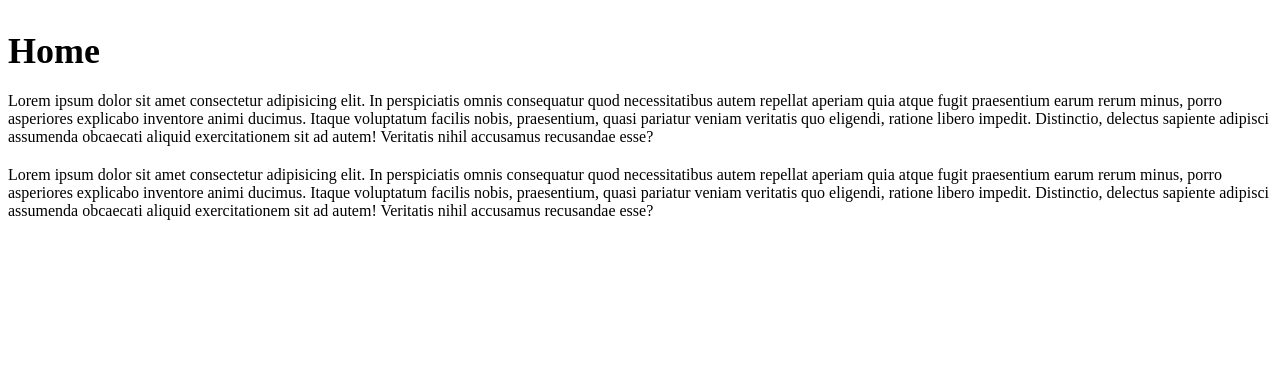
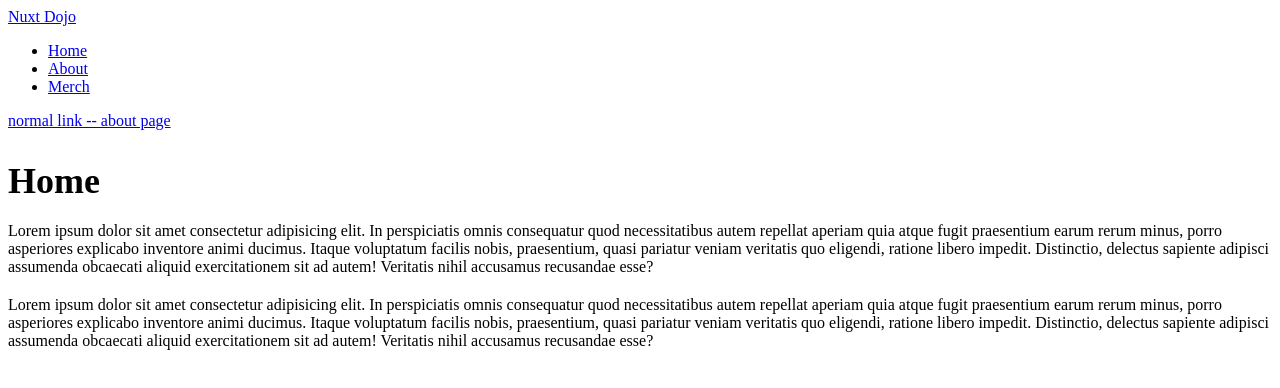
Before and after one commit to moon-choi/nuxt3, a Nuxt app: page / in a window 1280 px wide. Shown: the top 388 px of the page. Built offline with nearby package versions, Linux system fonts and the light colour scheme.

Commit message:
Nuxt 3 Crash Course #5 - NuxtLink

```diff
--- a/pages/about.vue
+++ b/pages/about.vue
@@ -1,10 +1,19 @@
 <template>
   <div>
+    <header>
+      <nav>
+        <NuxtLink to="/">Nuxt Dojo</NuxtLink>
+        <ul >
+          <li><NuxtLink to="/">Home</NuxtLink></li>
+          <li><NuxtLink to="/about">About</NuxtLink></li>
+          <li><NuxtLink to="/products">Merch</NuxtLink></li>
+        </ul>
+        <a href="/about">normal link -- about page</a>
+      </nav>
+    </header>
+
     <h2>About</h2>
-    <p>Lorem ipsum dolor sit amet consectetur adipisicing elit. Eveniet aperiam minima unde nemo harum quam maxime optio
-      quos corrupti. Eum sapiente facere nemo, laborum ullam non cum fuga quas eveniet harum molestiae minus atque vel
-      ratione illo quia, iure commodi dicta porro excepturi quam. Facere, commodi corrupti ipsam neque totam reprehenderit
-      laboriosam laborum veniam est quo, repellat saepe impedit labore?</p>
+    <p>Lorem ipsum dolor sit amet consectetur adipisicing elit. Eveniet aperiam minima unde nemo harum quam maxime optio quos corrupti. Eum sapiente facere nemo, laborum ullam non cum fuga quas eveniet harum molestiae minus atque vel ratione illo quia, iure commodi dicta porro excepturi quam. Facere, commodi corrupti ipsam neque totam reprehenderit laboriosam laborum veniam est quo, repellat saepe impedit labore?</p>
   </div>
 </template>
 
@@ -13,7 +22,7 @@ h2 {
     margin-bottom: 20px;
     font-size: 36px;
   }
-
   p {
     margin: 20px 0;
-}</style>
+  }
+</style>
--- a/pages/index.vue
+++ b/pages/index.vue
@@ -1,5 +1,23 @@
 <template>
   <div>
+    <header>
+      <nav>
+        <NuxtLink to="/">Nuxt Dojo</NuxtLink>
+        <ul>
+          <li>
+            <NuxtLink to="/">Home</NuxtLink>
+          </li>
+          <li>
+            <NuxtLink to="/about">About</NuxtLink>
+          </li>
+          <li>
+            <NuxtLink to="/products">Merch</NuxtLink>
+          </li>
+        </ul>
+        <a href="/about">normal link -- about page</a>
+      </nav>
+    </header>
+
     <h2>Home</h2>
     <p>Lorem ipsum dolor sit amet consectetur adipisicing elit. In perspiciatis omnis consequatur quod necessitatibus
       autem repellat aperiam quia atque fugit praesentium earum rerum minus, porro asperiores explicabo inventore animi
@@ -10,9 +28,8 @@
       autem repellat aperiam quia atque fugit praesentium earum rerum minus, porro asperiores explicabo inventore animi
       ducimus. Itaque voluptatum facilis nobis, praesentium, quasi pariatur veniam veritatis quo eligendi, ratione libero
       impedit. Distinctio, delectus sapiente adipisci assumenda obcaecati aliquid exercitationem sit ad autem! Veritatis
-      nihil accusamus recusandae esse?</p>
-  </div>
-</template>
+    nihil accusamus recusandae esse?</p>
+</div></template>
 
 <style scoped>h2 {
   margin-bottom: 20px;
```
Also changed, not shown: 1 other file (tests, documents, lock files or other folders). Lines whose indentation alone changed are shown as unchanged.
